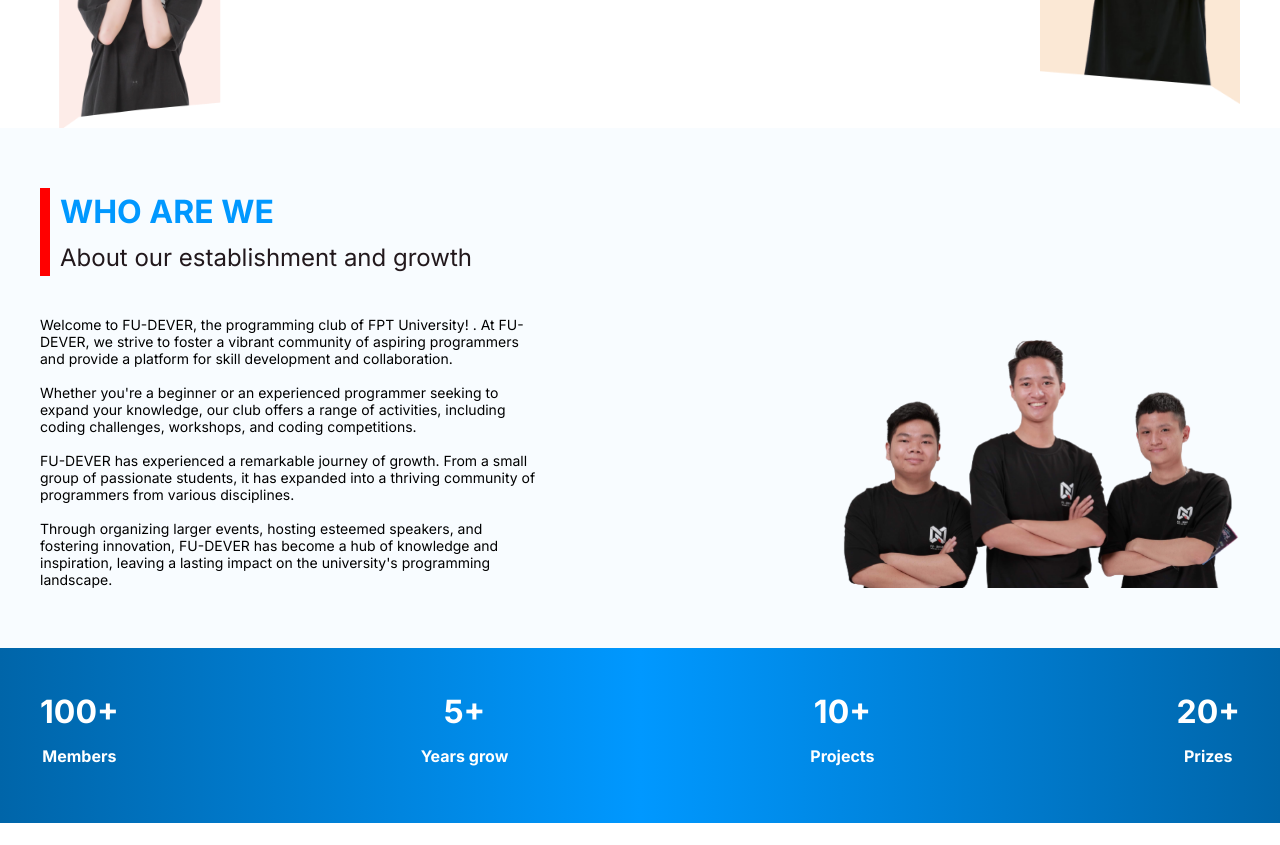
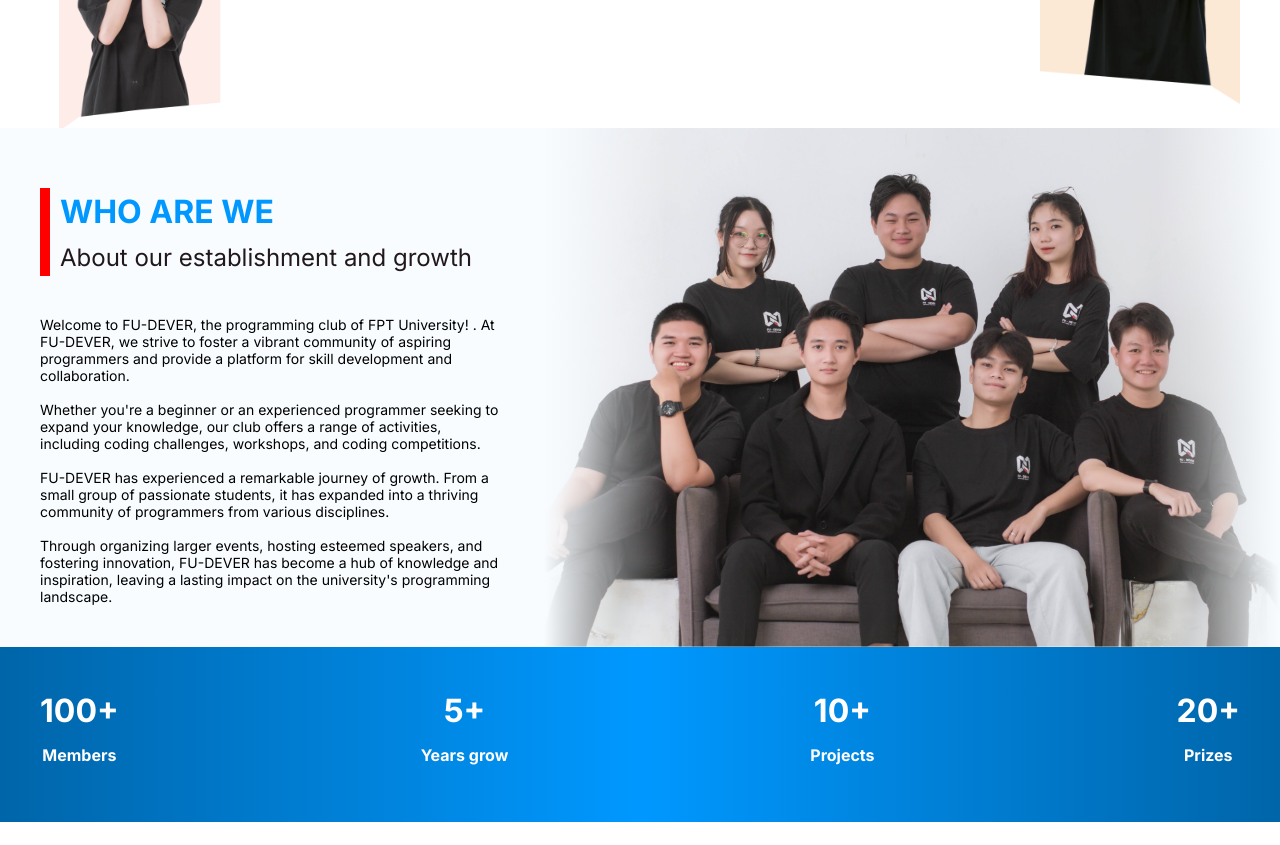
Before and after one commit to sawsew467/dever-web-frontend, a Next.js app: page / in a window 1280 px wide. Shown: the part 580-1425 px from the top of the page. Built offline with nearby package versions, Linux system fonts and the light colour scheme; what tailwind-clip-path would draw is missing.

Commit message:
sua anh introduction

```diff
--- a/components/Header/style.css
+++ b/components/Header/style.css
@@ -1,7 +1,7 @@
 .header:hover span {
-    width: 50%;
+    width: 60%;
 }
 
 .show {
-    width: 50% !important;
+    width: 60% !important;
 }
--- a/components/Reloading/index.tsx
+++ b/components/Reloading/index.tsx
@@ -1,12 +1,10 @@
-"use client"
+"use client";
 import React, { useEffect, useState } from "react";
 import "./style.css";
 
 function Reloading() {
-
   return (
-    <div className={`fixed top-0 w-full h-full z-[1000] animation-turn-off`}
-    >
+    <div className={`fixed top-0 w-full h-full z-[1000] animation-turn-off`}>
       <div className="flex h-full justify-center items-center bg-primary animate-fade-down-large">
         <div className="content flex justify-center items-center w-full animate-scale">
           <h2 className="text-[32px] md:text-[64px] lg:text-[64px] xl:text-[64px] text-white font-extrabold relative text-transparent">
--- a/components/sections/home/Introduction/index.tsx
+++ b/components/sections/home/Introduction/index.tsx
@@ -6,6 +6,7 @@
 import arrowRight from "@pageImage/home/icon/Chevron Down.svg";
 import VisibilitySensor from "react-visibility-sensor";
 
+import "./style.css";
 function Counter({
   initialValue,
   maxValue,
@@ -93,8 +94,8 @@
 
   return (
     <div className="bg-[#F8FCFF]  text-[#000000]">
-      <div className="max-w-[1440px] mx-auto px-[20px] md:px-[40px] lg:px-[40px] xl:px-[80px] py-[40px] md:py-[60px] lg:py-[60px] xl:py-[60px] flex justify-between xl:flex-row lg:flex-row md:flex-row flex-col">
-        <div className="w-fit md:w-[296px] lg:w-[505px] xl:w-[607px]">
+      <div className="max-w-[1440px] mx-auto  flex justify-end xl:flex-row lg:flex-row md:flex-row flex-col relative">
+        <div className="w-fit w-1/2 pl-[20px] md:pl-[40px] lg:pl-[40px] xl:pl-[80px] lg:w-[505px] xl:w-[607px] py-[40px] md:py-[60px] lg:py-[60px] xl:py-[60px] md:absolute md:left-0 z-10">
           <SectionTitle
             title="who are we"
             subtitle="About our establishment and growth"
@@ -163,13 +164,15 @@
             </p>
           </div>
         </div>
-        <div className="flex md:items-start lg:items-end xl:items-end pt-[20px] md:pt-[0px] lg:pt-[0px] xl:pt-[0px]">
+        <div className="flex md:items-end lg:items-end xl:items-end mt-[20px] md:mt-[0px] lg:pt-[0px] xl:pt-[0px] w-fit lg:h-[519px] md:h-[450px] relative z-0">
+          <span className="absolute h-full w-1/6 background_blur_left_to_right left-0"></span>
           <Image
             loading="lazy"
-            className="w-fit md:w-[320px] md:h-[198px] lg:w-[399px] lg:h-[250px] xl:w-[597px] xl:h-[371px] mt-[0px] md:mt-[100px] lg:mt-[0px]  "
+            className="w-auto h-full "
             src={introduction}
             alt="Picture of the author"
           />
+          <span className="absolute h-full w-1/6 background_blur_right_to_left right-0"></span>
         </div>
       </div>
       <div className="bg-gradient-to-r from-[#0065A9] via-[#0098FF] to-[#0065A9]  text-[#fff]">
--- /dev/null
+++ b/components/sections/home/Introduction/style.css
@@ -0,0 +1,6 @@
+.background_blur_left_to_right {
+    background-image: linear-gradient(to right, #F8FCFF, #ffffff00);
+}
+.background_blur_right_to_left {
+    background-image: linear-gradient(to left, #F8FCFF, #ffffff00);
+}
```
Also changed, not shown: assets/images/pages/home/introduction/introduce.png.
